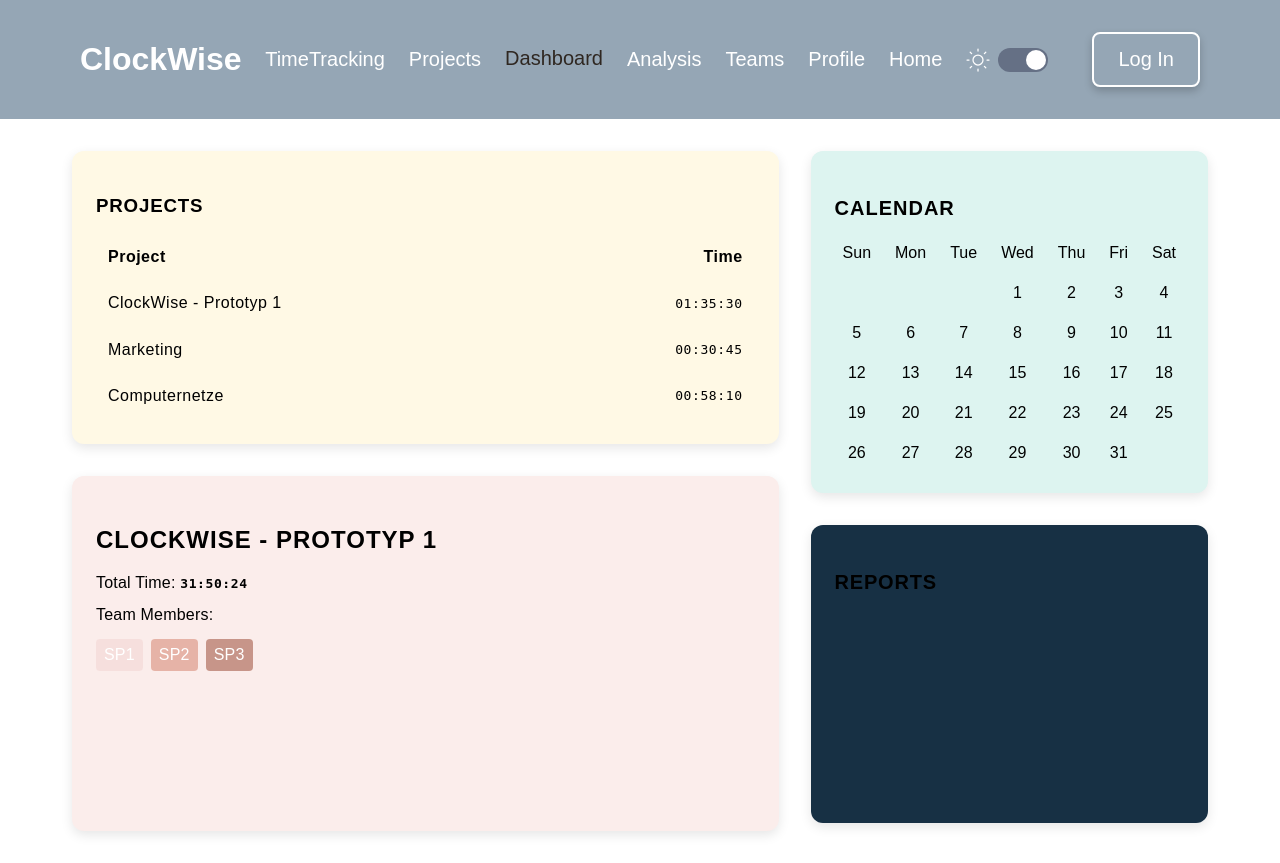
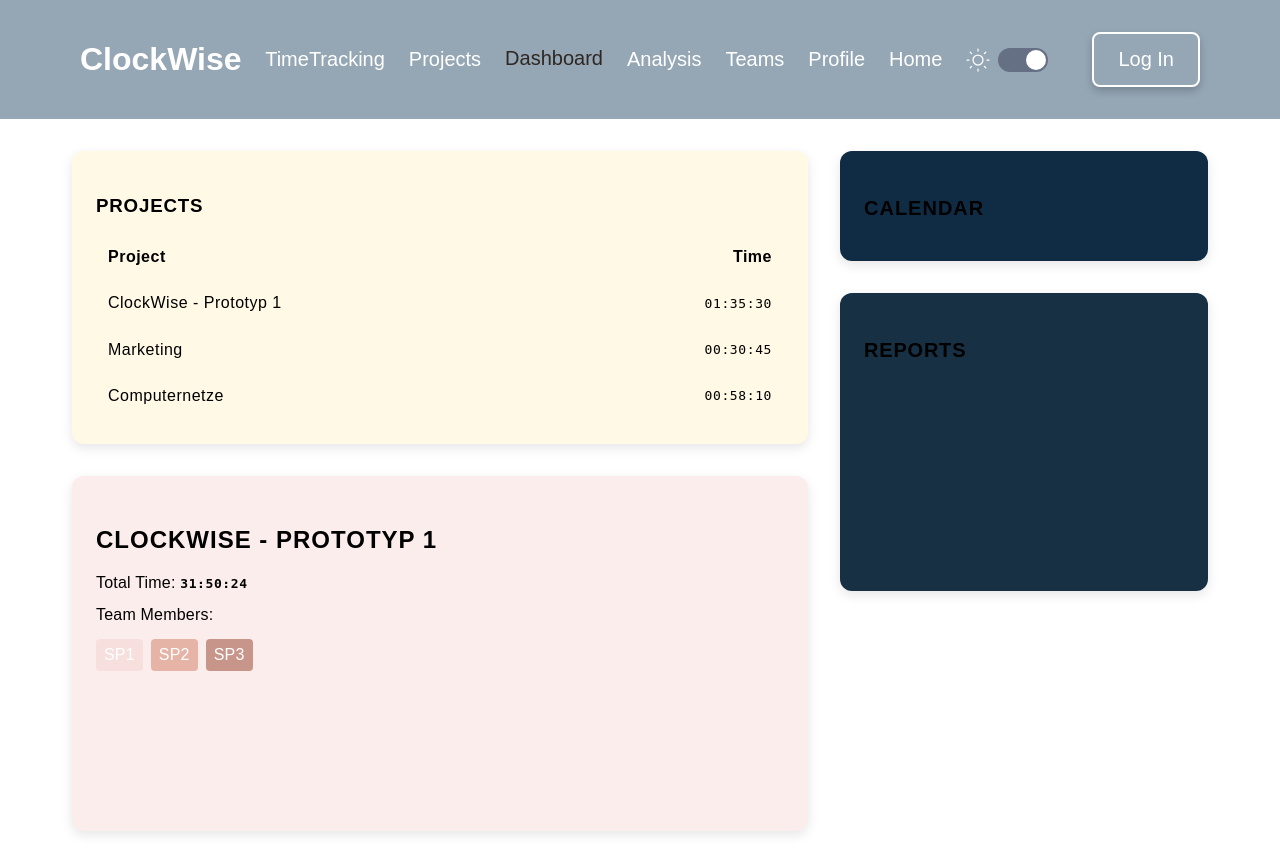
Before and after one commit to JairGutierrez-01/Clockwise, a Flask app: page /dashboard in a window 1280 px wide. Run offline with Flask 3, Linux system fonts and the light colour scheme; a map, chart or similar area stays blank; parts of the project's set-up code (start-up, migrations or seed data) failed here and were passed over; some libraries are stand-ins or nearby versions.

Commit message:
Kalender in Dashboard eingefügt

```diff
--- a/frontend/static/dashboard.css
+++ b/frontend/static/dashboard.css
@@ -2,7 +2,7 @@
   --foreground-color: #000;
   --card-bg: #ffffff;
   --projects-table-bg: #fff9e5;
-  --calendar-bg: #ddf4f0;
+  --calendar-bg: #0f2c44;
   --project-details-bg: #fbedeb;
   --reports-bg: #173044;
   --card-shadow-light: 0 4px 12px rgba(0, 0, 0, 0.1);
@@ -23,7 +23,7 @@ body.dark-mode {
   --foreground-color: #e0e0e0;
   --card-bg: #1f1f1f;
   --projects-table-bg: #292929;
-  --calendar-bg: #2a2a2a;
+  --calendar-bg: #0f2c44;
   --project-details-bg: #242424;
   --reports-bg: #2e2e2e;
   --card-shadow-light: 0 4px 12px rgba(0, 0, 0, 0.5);
@@ -253,3 +253,46 @@ body.dark-mode .reports {
   width: 100%;
   height: 180px;
 }
+
+/* Kalenderkarte im Dashboard */
+.calendar {
+  background-color: var(--calendar-bg);
+}
+body.dark-mode .calendar {
+  background-color: var(--calendar-bg);
+}
+.calendar h3 {
+  margin-bottom: 1rem;
+  font-size: 1.25rem;
+}
+
+ .fc-daygrid-day-frame {
+  position: relative;
+}
+
+/* Gemeinsamer Balken Stil */
+.fc-event {
+  position: absolute !important;
+  left: 4px;
+  right: 4px;
+  height: 6px;
+  border: none !important;
+  border-radius: 4px;
+  font-size: 0 !important;
+  padding: 0 !important;
+  margin: 0 !important;
+  z-index: 1;
+  box-shadow: 0 1px 2px rgba(0, 0, 0, 0.4);
+}
+
+/* Balken für Due Date */
+.fc-event.bg-red {
+  background-color: red !important;
+  bottom: -4px;
+}
+
+/* Balken für Time Entry */
+.fc-event.bg-blue {
+  background-color: #00bfff !important;
+  bottom: 4px;
+}
--- a/frontend/templates/dashboard.html
+++ b/frontend/templates/dashboard.html
@@ -13,6 +13,9 @@
       rel="stylesheet"
       href="{{ url_for('static', filename='dashboard.css') }}"
     />
+    <!-- FullCalendar CSS & JS -->
+    <link href="https://cdn.jsdelivr.net/npm/fullcalendar@6.1.8/index.global.min.css" rel="stylesheet" />
+    <script src="https://cdn.jsdelivr.net/npm/fullcalendar@6.1.8/index.global.min.js"></script>
   </head>
   <body class="dark-mode">
     <!-- Include existing navbar -->
@@ -69,51 +72,7 @@
             <!-- Calendar -->
             <div class="card calendar">
               <h3>Calendar</h3>
-              <!-- Placeholder calendar grid -->
-              <div class="calendar-grid">
-                <div>Sun</div>
-                <div>Mon</div>
-                <div>Tue</div>
-                <div>Wed</div>
-                <div>Thu</div>
-                <div>Fri</div>
-                <div>Sat</div>
-
-                <div></div>
-                <div></div>
-                <div></div>
-                <div>1</div>
-                <div>2</div>
-                <div>3</div>
-                <div>4</div>
-                <div>5</div>
-                <div>6</div>
-                <div>7</div>
-                <div>8</div>
-                <div>9</div>
-                <div>10</div>
-                <div>11</div>
-                <div>12</div>
-                <div>13</div>
-                <div>14</div>
-                <div>15</div>
-                <div>16</div>
-                <div>17</div>
-                <div>18</div>
-                <div>19</div>
-                <div>20</div>
-                <div>21</div>
-                <div>22</div>
-                <div>23</div>
-                <div>24</div>
-                <div>25</div>
-                <div>26</div>
-                <div>27</div>
-                <div>28</div>
-                <div>29</div>
-                <div>30</div>
-                <div>31</div>
-              </div>
+              <div id="calendar"></div>
             </div>
             <!-- Reports Chart -->
             <div class="card reports">
@@ -127,5 +86,65 @@
 
     <!-- Toggle function JavaScript -->
     <script src="{{ url_for('static', filename='js/theme.js') }}"></script>
+    <script>
+  document.addEventListener("DOMContentLoaded", async function () {
+    const calendarEl = document.getElementById("calendar");
+    if (!calendarEl) return;
+
+    try {
+      // Lade Due Dates und Time Entries parallel
+      const [dueRes, workedRes] = await Promise.all([
+        fetch("/calendar-due-dates").then(res => res.json()),
+        fetch("/calendar-worked-time").then(res => res.json())
+      ]);
+
+      const events = [];
+
+      // Falls Due Date vorhanden → roten Balken setzen
+      dueRes.forEach(entry => {
+        if (!entry.start) return;
+        events.push({
+          title: "",
+          start: entry.start,
+          allDay: true,
+          className: "bg-red"
+        });
+      });
+
+      // Falls Time Entry vorhanden → blauen Balken setzen
+      workedRes.forEach(entry => {
+        if (!entry.start) return;
+        events.push({
+          title: "",
+          start: entry.start,
+          allDay: true,
+          className: "bg-blue"
+        });
+      });
+
+      // Kalender initialisieren
+      const calendar = new FullCalendar.Calendar(calendarEl, {
+        initialView: "dayGridMonth",
+        height: 300,
+        headerToolbar: {
+          start: "title",
+          center: "",
+          end: ""
+        },
+        navLinks: false,
+        editable: false,
+        fixedWeekCount: false,
+        showNonCurrentDates: false,
+        events: events
+      });
+
+      calendar.render();
+
+    } catch (err) {
+      console.error("Error occured while initializing calendar:", err);
+    }
+  });
+</script>
+
   </body>
 </html>
```
